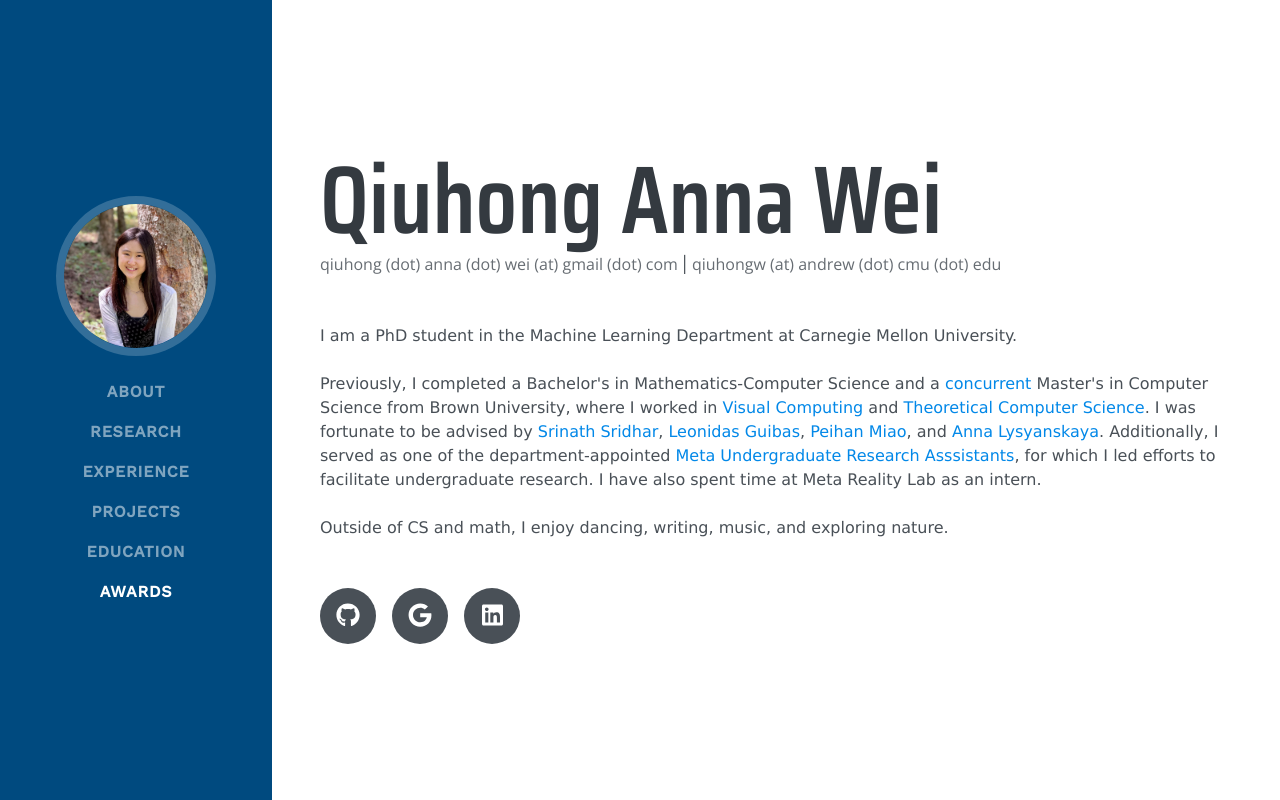
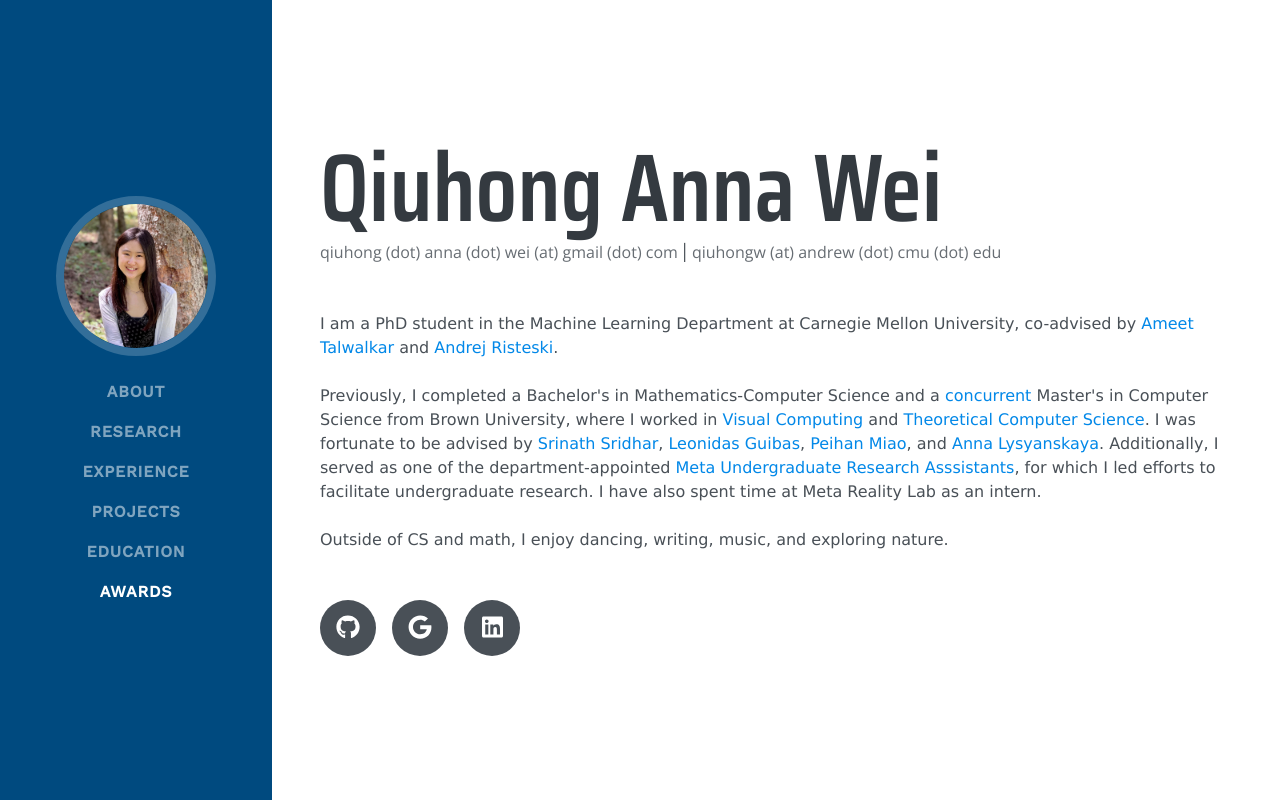
Before and after one commit to QiuhongAnnaWei/qiuhongannawei.me, a React (Create React App) app: page / in a window 1280 px wide. Shown: the top 800 px of the page. Built offline with nearby package versions, Linux system fonts and the light colour scheme; a web font is replaced by a local one.

Commit message:
mainly added advisors

```diff
--- a/src/Components/Landing.js
+++ b/src/Components/Landing.js
@@ -26,10 +26,10 @@ class Landing extends Component {
 
           {/* <p className="lead mb-5">{this.landingData.bio}</p> */}
           <p className="lead mb-5">
-            I am a PhD student in the Machine Learning Department at Carnegie Mellon University.
+            I am a PhD student in the Machine Learning Department at Carnegie Mellon University, co-advised by <a href="https://www.cs.cmu.edu/~atalwalk/" target="_blank" rel="noopener noreferrer">Ameet Talwalkar</a> and <a href="https://www.andrew.cmu.edu/user/aristesk/" target="_blank" rel="noopener noreferrer">Andrej Risteski</a>.
             <br/><br/>
 
-            Previously, I completed a Bachelor's in Mathematics-Computer Science and a <a href="https://college.brown.edu/sites/default/files/2022-02/Concurrent%20Degree%20Program%20Application--Revised%20August%202022.docx%20fillable.pdf" target="_blank" rel="noopener noreferrer">concurrent</a> Master's in Computer Science from Brown University, where I worked in <a href="https://visual.cs.brown.edu/" target="_blank" rel="noopener noreferrer"> Visual Computing</a> and <a href="http://theory.cs.brown.edu/" target="_blank" rel="noopener noreferrer"> Theoretical Computer Science</a>.
+            Previously, I completed a Bachelor's in Mathematics-Computer Science and a <a href="https://drive.google.com/file/d/1b-sX49OCdImHHnKsQYCDTe0rooTGPe_Y/view?usp=sharing" target="_blank" rel="noopener noreferrer">concurrent</a> Master's in Computer Science from Brown University, where I worked in <a href="https://visual.cs.brown.edu/" target="_blank" rel="noopener noreferrer"> Visual Computing</a> and <a href="http://theory.cs.brown.edu/" target="_blank" rel="noopener noreferrer"> Theoretical Computer Science</a>.
             I was fortunate to be advised by
             <a href="https://cs.brown.edu/people/ssrinath/" target="_blank" rel="noopener noreferrer"> Srinath Sridhar</a>,
             <a href="https://geometry.stanford.edu/" target="_blank" rel="noopener noreferrer"> Leonidas Guibas</a>,
--- a/src/Components/Research.js
+++ b/src/Components/Research.js
@@ -88,6 +88,7 @@ class Research extends Component {
               <ul className=" mb-0">
                 <li> Worked on more efficient and malicious-secure Private Computing on Set Intersection (PCSI), which leaks less information than Private Set Intersection and has wider applications (e.g., Google deployed it to measure advertisement conversion).</li>
                 <li>Investigated optimizations of key component oblivious shuffle via switching networks and explored possible adaptations to alternative settings.</li>
+                {/* TODO: update? */}
               </ul>
             </div>
           </div>
```
Also changed, not shown: 1 other file (tests, documents, lock files or other folders).
